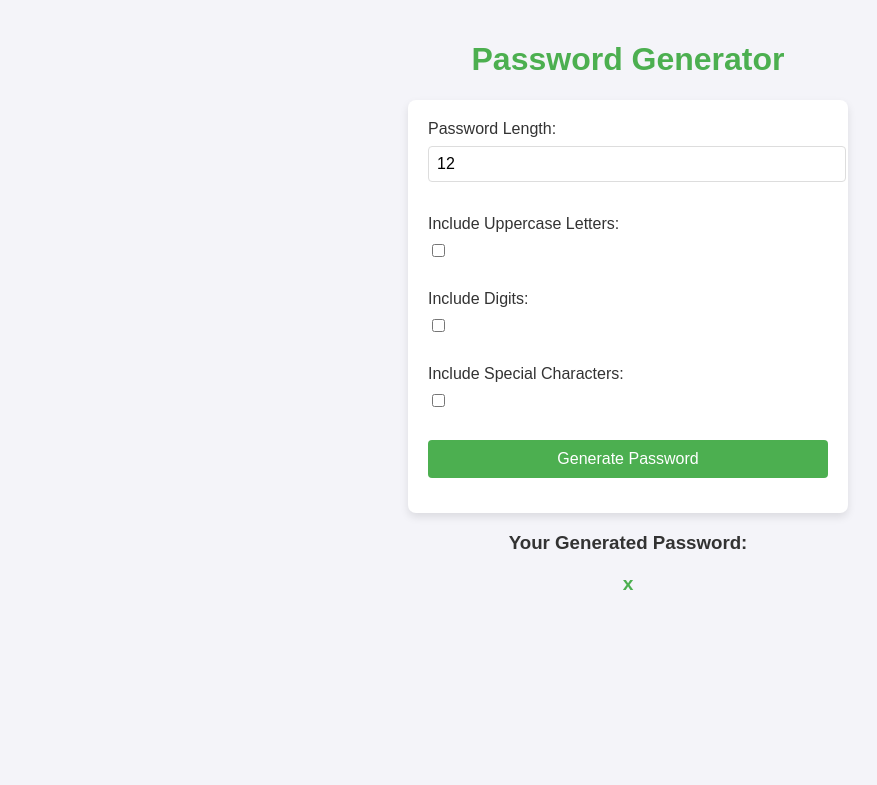
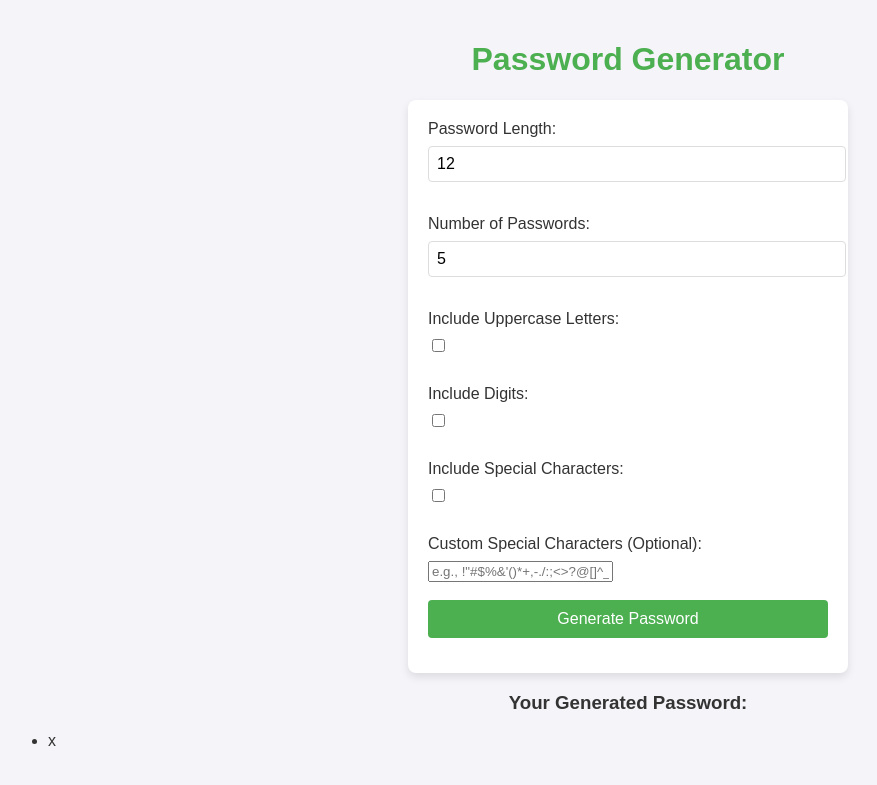
Before and after one commit to yassnemo/A-flask-password-generator-web-app, a Flask app: template templates/index.html in a window 1280 px wide. Shown: the top 785 px of the page, without its empty margins (12-889 px from the left). Run offline with Flask 3, Linux system fonts and the light colour scheme; the template is opened without the code that fills it: most values are stand-ins (such as "Sample title", 1, 10 or a date in 2020).

Commit message:
update to add the new freatures added

```diff
--- a/templates/index.html
+++ b/templates/index.html
@@ -14,6 +14,10 @@
         <input type="number" id="length" name="length" value="12" min="4" required>
         <br><br>
 
+        <label for="num_passwords">Number of Passwords:</label>
+        <input type="number" id="num_passwords" name="num_passwords" value="5" min="1" required>
+        <br><br>
+
         <label for="uppercase">Include Uppercase Letters:</label>
         <input type="checkbox" id="uppercase" name="uppercase">
         <br><br>
@@ -26,13 +30,21 @@
         <input type="checkbox" id="special_chars" name="special_chars">
         <br><br>
 
+        <label for="special_chars_set">Custom Special Characters (Optional):</label>
+        <input type="text" id="special_chars_set" name="special_chars_set" placeholder='e.g., !"#$%&amp;&#39;()*+,-./:;&lt;&gt;?@[]^_`{|}~'>
+        <br><br>
+
         <button type="submit">Generate Password</button>
     </form>
 
     {% if password %}
     <h3>Your Generated Password:</h3>
-    <p>{{ password }}</p>
+    <ul>
+        {% for password in passwords %}
+            <li>{{ password }}</li>
+        {% endfor %}
+    </ul>
+
     {% endif %}
-
 </body>
 </html>
```
